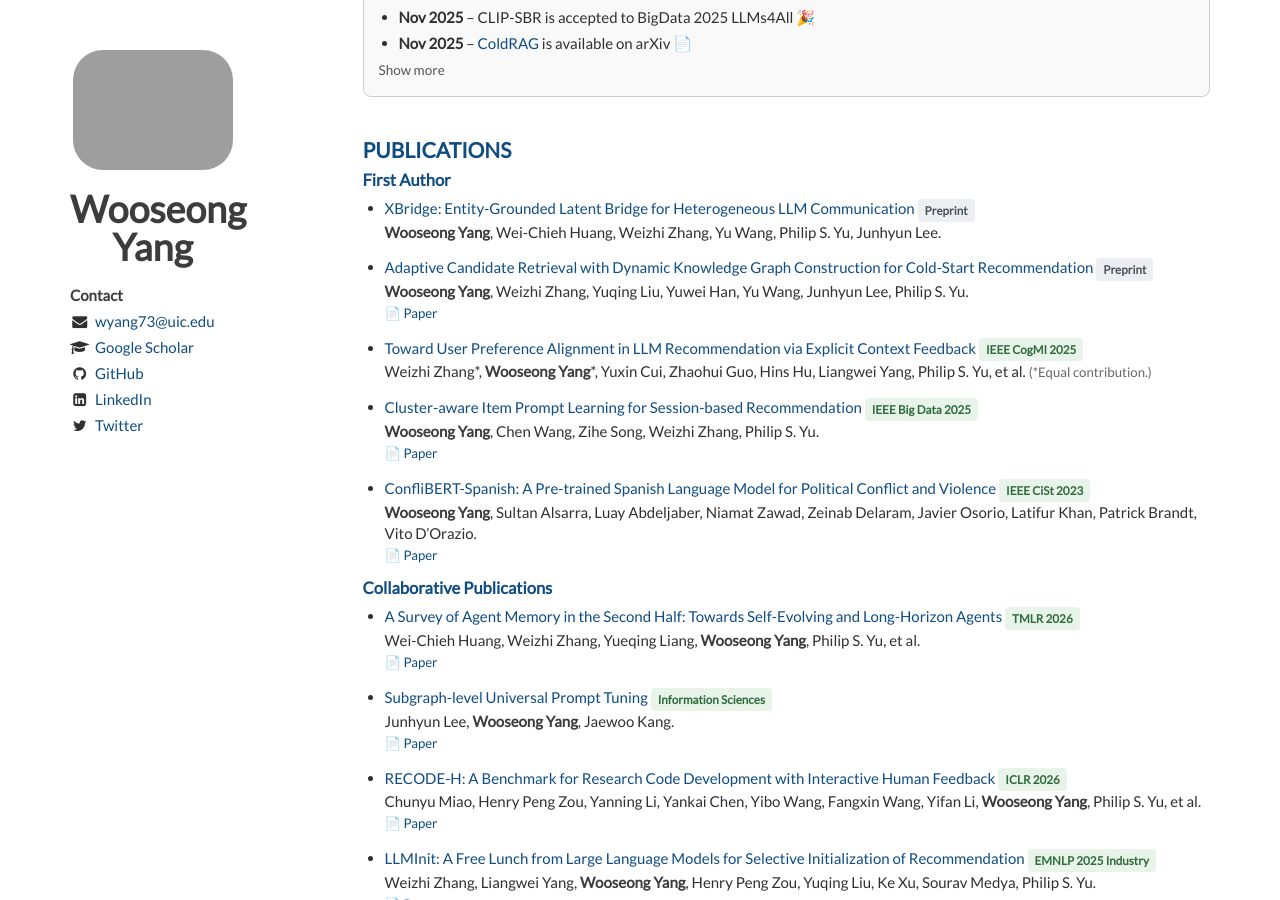
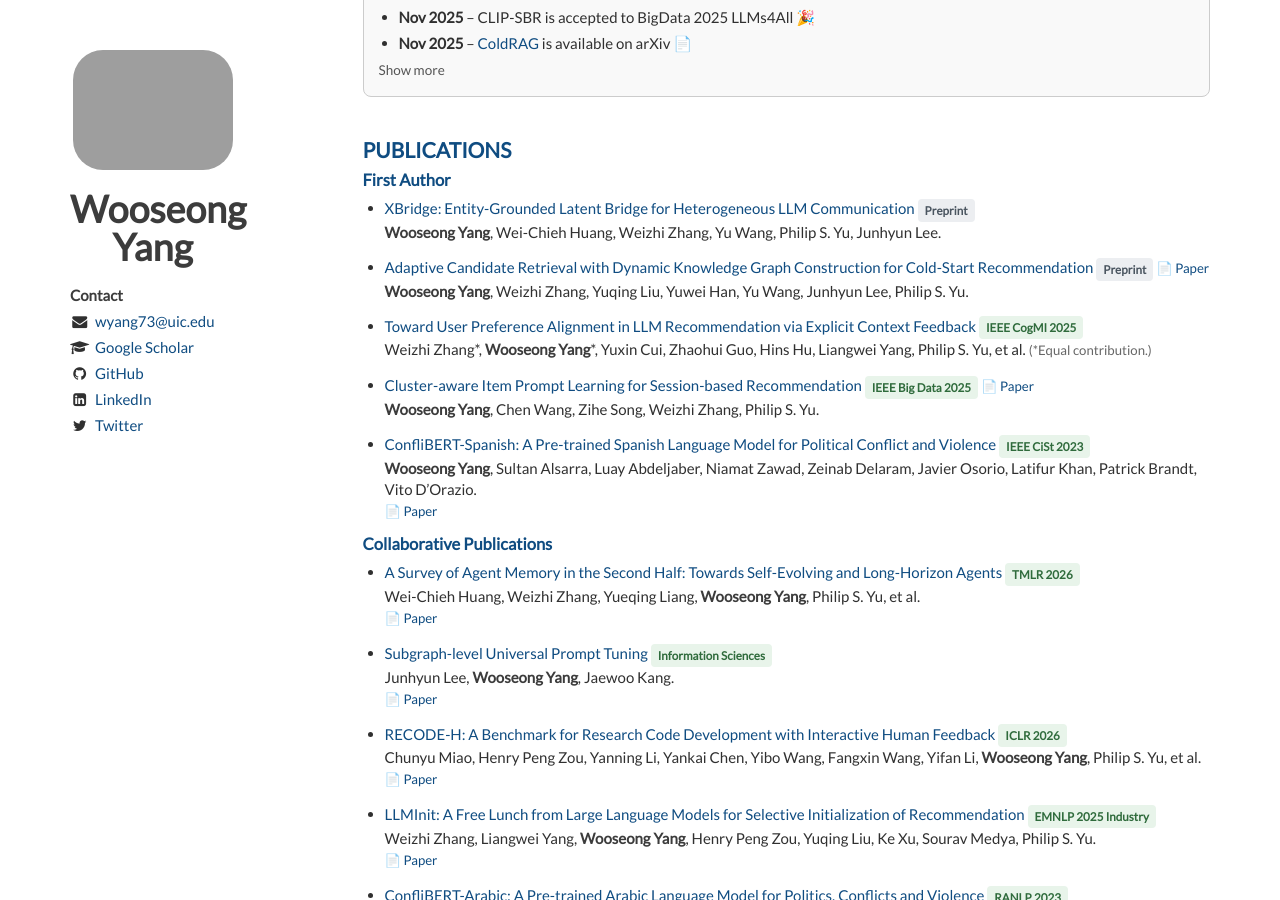
Before and after one commit to WooseongYang/WooseongYang.github.io, a Jekyll site: the page built from index.html, in a window 1280 px wide and 900 px high, scrolled down 587 px. Built offline with Jekyll 4.4.1, drawn with Linux system fonts in a browser that asks for light colours; nearby versions of some CDN libraries; the list of posts is cut into pages by our own code.

Commit message:
Update publications.html

```diff
--- a/_includes/publications.html
+++ b/_includes/publications.html
@@ -12,9 +12,9 @@
 
         <li style="margin-bottom: 14px;">
             <span class="paper_link">Adaptive Candidate Retrieval with Dynamic Knowledge Graph Construction for Cold-Start Recommendation</span>
-            <span style="display:inline-block; background:#eceef1; color:#4a5560; font-size:78%; font-weight:600; padding:1px 7px; border-radius:4px; vertical-align:middle;">Preprint</span><br/>
+            <span style="display:inline-block; background:#eceef1; color:#4a5560; font-size:78%; font-weight:600; padding:1px 7px; border-radius:4px; vertical-align:middle;">Preprint</span>
+            <span style="font-size:88%;"><a href="https://arxiv.org/abs/2505.20773">📄 Paper</a></span><br/>
             <span><em>Wooseong Yang</em>, Weizhi Zhang, Yuqing Liu, Yuwei Han, Yu Wang, Junhyun Lee, Philip S. Yu.</span><br/>
-            <span style="font-size:88%;"><a href="https://arxiv.org/abs/2505.20773">📄 Paper</a></span>
         </li>
 
         <li style="margin-bottom: 14px;">
@@ -25,9 +25,9 @@
 
         <li style="margin-bottom: 14px;">
             <span class="paper_link">Cluster-aware Item Prompt Learning for Session-based Recommendation</span>
-            <span style="display:inline-block; background:#e8f4ea; color:#2f6b3c; font-size:78%; font-weight:600; padding:1px 7px; border-radius:4px; vertical-align:middle;">IEEE Big Data 2025</span><br/>
+            <span style="display:inline-block; background:#e8f4ea; color:#2f6b3c; font-size:78%; font-weight:600; padding:1px 7px; border-radius:4px; vertical-align:middle;">IEEE Big Data 2025</span>
+            <span style="font-size:88%;"><a href="https://ieeexplore.ieee.org/document/11401666">📄 Paper</a></span><br/>
             <span><em>Wooseong Yang</em>, Chen Wang, Zihe Song, Weizhi Zhang, Philip S. Yu.</span><br/>
-            <span style="font-size:88%;"><a href="https://ieeexplore.ieee.org/document/11401666">📄 Paper</a></span>
         </li>
 
         <li style="margin-bottom: 14px;">
```
